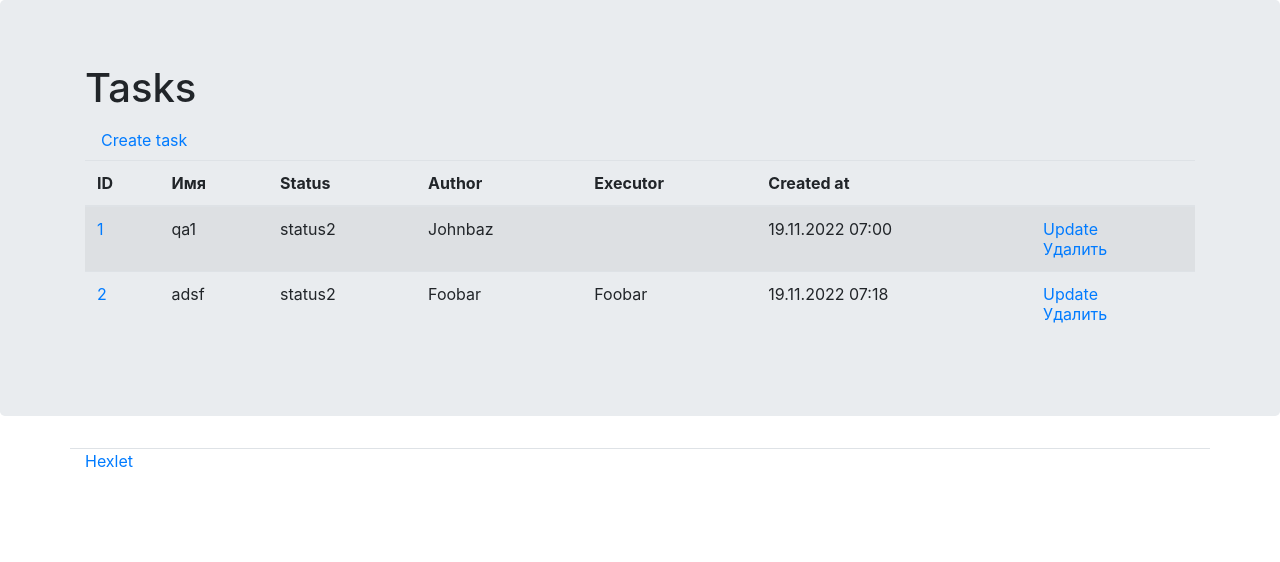
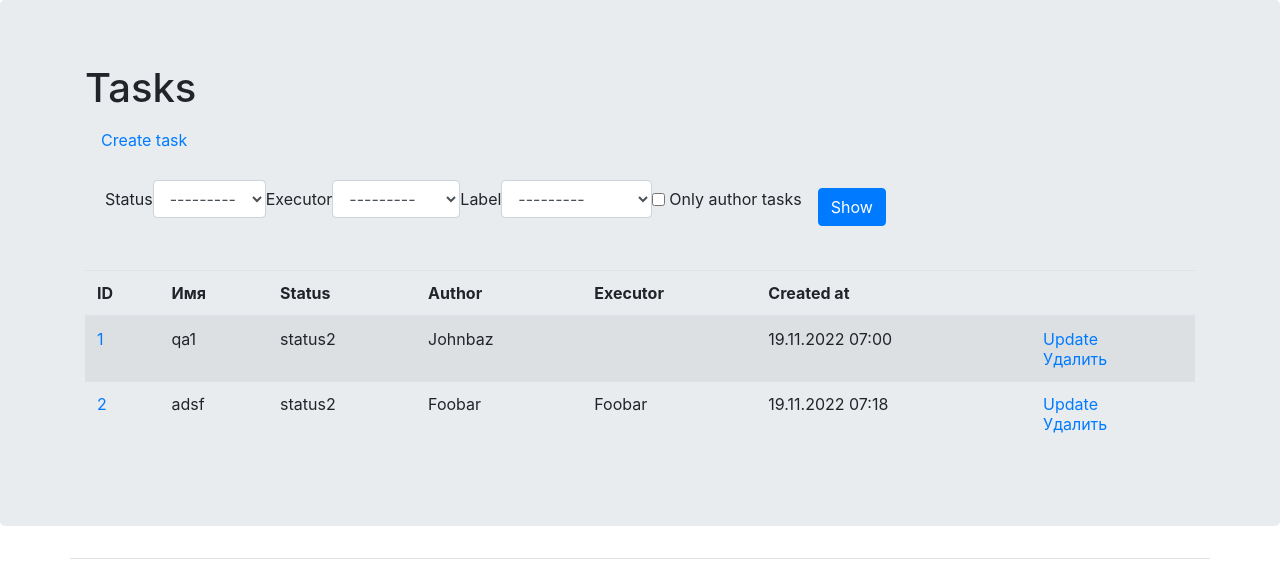
Before and after one commit to devdenh/python-project-52, a Django app: page /tasks/ in a window 1280 px wide. Shown: the part 56-618 px from the top of the page. Run offline with Django 4.2, Linux system fonts and the light colour scheme; a user stored in the database is signed in; data comes from the database, SQL or seed files in the repository; some libraries are stand-ins or nearby versions.

Commit message:
step7: add task filters, tests

```diff
--- a/task_manager/tasks/forms.py
+++ b/task_manager/tasks/forms.py
@@ -4,6 +4,7 @@ from task_manager.tasks.models import Task
 from task_manager.users.models import User
 from task_manager.labels.models import Label
 from django import forms
+import django_filters
 
 
 class TaskForm(forms.ModelForm):
@@ -29,3 +30,26 @@ class TaskForm(forms.ModelForm):
     class Meta:
         model = Task
         fields = ["name", "description", "status", "executor", "label"]
+
+
+class FilterForm(django_filters.FilterSet):
+
+    label = django_filters.ModelChoiceFilter(
+        queryset=Label.objects.all()
+    )
+
+    author_only = django_filters.BooleanFilter(
+        field_name="self_tasks",
+        label=_("Only author tasks"),
+        method="owner_filter",
+        widget=forms.CheckboxInput
+    )
+
+    class Meta:
+        model = Task
+        fields = ["status", "executor", "label"]
+
+    def owner_filter(self, queryset, name, value):
+        if value:
+            return queryset.filter(author_id=self.request.user.id)
+        return queryset
--- a/task_manager/tasks/views.py
+++ b/task_manager/tasks/views.py
@@ -7,7 +7,9 @@ from task_manager.tasks.models import Task
 from task_manager.labels.models import Label
 from task_manager.tasks.forms import TaskForm
 from django.contrib.auth.mixins import LoginRequiredMixin, UserPassesTestMixin
+from task_manager.tasks.forms import FilterForm
 from django.views.generic import DeleteView
+from django_filters.views import FilterView
 from django.urls import reverse_lazy
 from django.contrib import messages
 from django.shortcuts import redirect
@@ -20,9 +22,16 @@ NOT_AUTHOR_MESSAGE = _("Only author can delete this task")
 
 
 class IndexView(LoginRequiredMixin,
-                ListView):
+                FilterView):
     model = Task
     template_name = 'tasks/index.html'
+    filterset_class = FilterForm
+
+    def get_context_data(self, *, object_list=None, **kwargs):
+        context = super().get_context_data(**kwargs)
+        context["filter"] = FilterForm(self.request.GET,
+                                       queryset=self.get_queryset())
+        return context
 
 
 class DetailTask(DetailView):
--- a/task_manager/templates/tasks/index.html
+++ b/task_manager/templates/tasks/index.html
@@ -10,6 +10,18 @@
 
 {% block content %}
     <a class="nav-link" href="{% url 'tasks:create' %}">{% translate "Create task" %}</a>
+
+
+        <div class="card-body  ">
+            <form class="form-inline right" method="get">
+
+                {% bootstrap_form filter.form form_group_class="form-group ml-3 p-1 col " %}
+
+                <input class="btn btn-primary ml-3" type="submit" value={% translate "Show" %}>
+            </form>
+        </div>
+
+
 <table class="table table-striped">
   <thead>
     <tr>
```
Also changed, not shown: task_manager/tasks/tests.py (+13 -0 lines).
